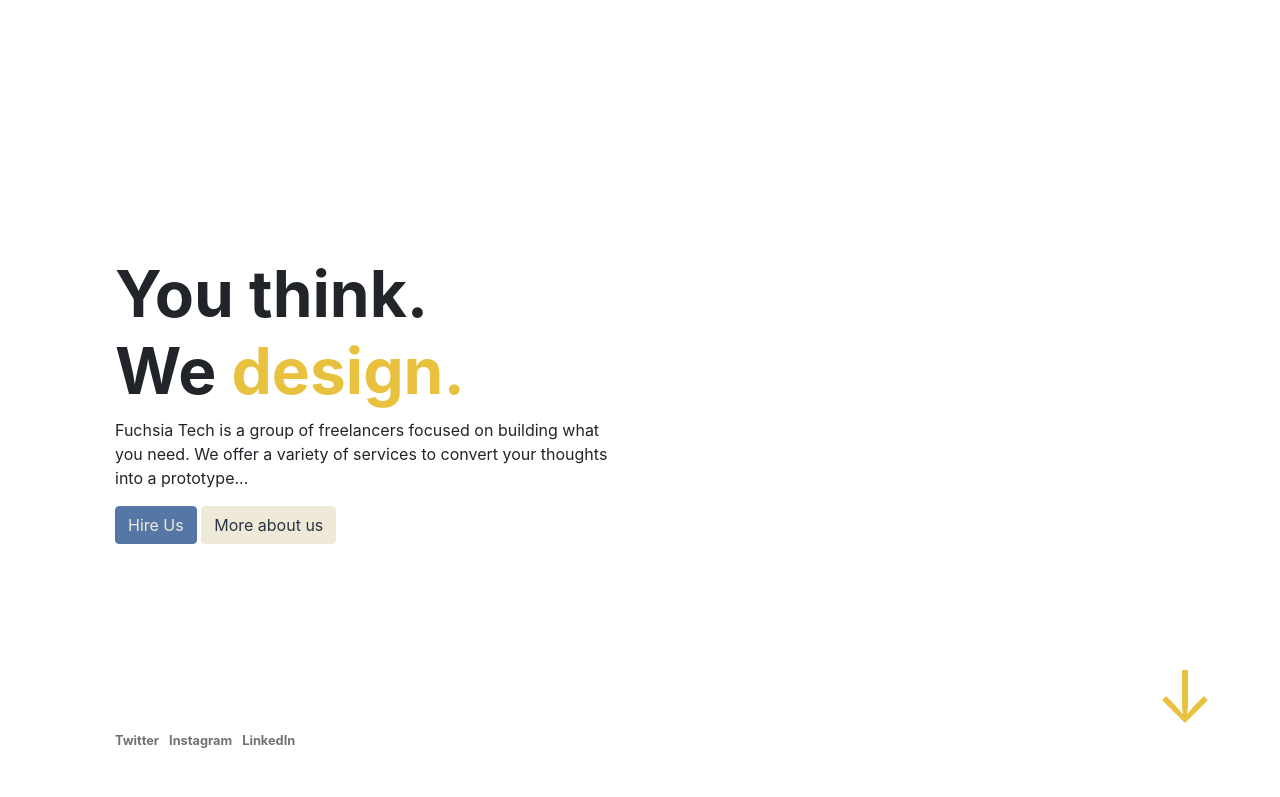
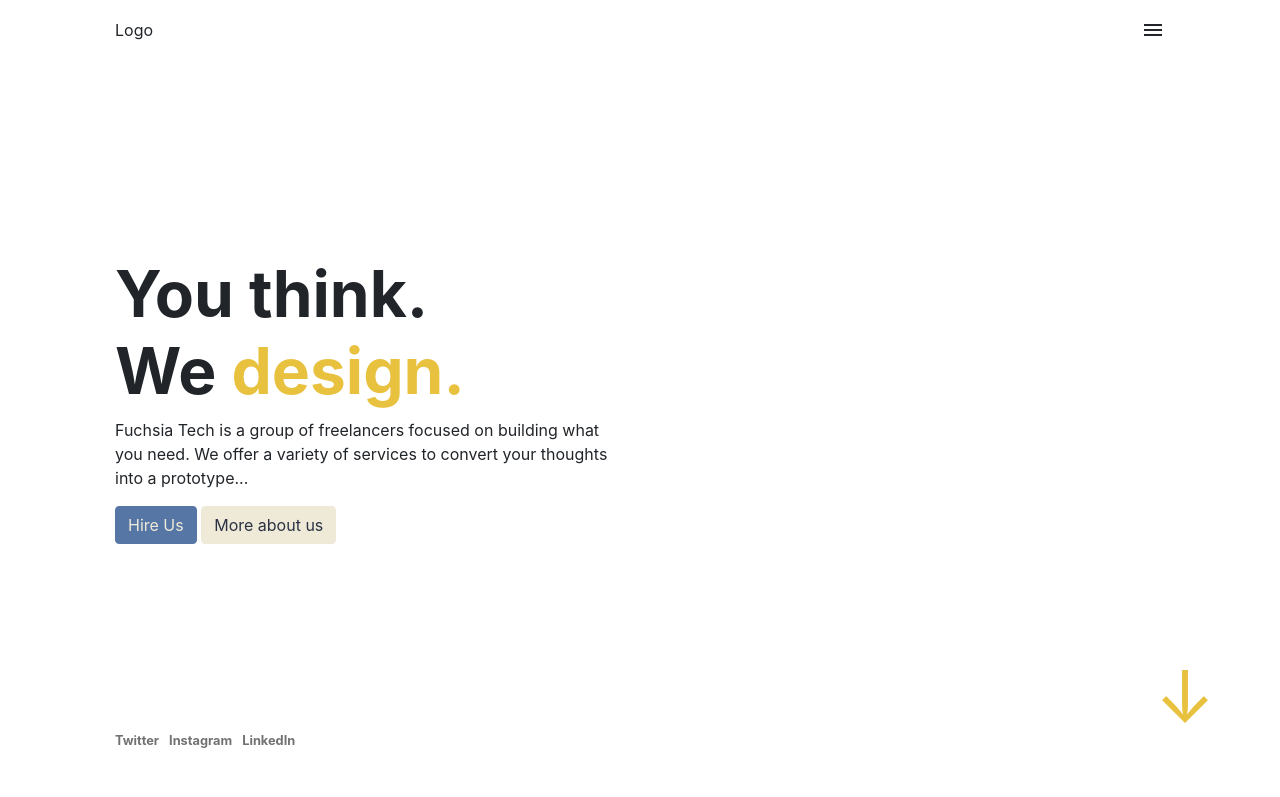
Before and after one commit to manasa-rajesh/website-fuchsiatech, a plain HTML site: page index.html in a window 1280 px wide. Shown: the top 797 px of the page. Drawn offline with nearby package versions, Linux system fonts and the light colour scheme; files that its build step writes are made by us from their sources; files whose address does not match are found by name.

Commit message:
Added navbar

```diff
--- a/index.html
+++ b/index.html
@@ -9,7 +9,23 @@
     </head>
     <body>
         <!--- Navbar  -->
+
+        <!--- Side Menu --->
+        <div>
+
+        </div>
+
         <navbar>
+            <div class="container-fluid navbar-enc">
+                <div>
+                    <div class="logo">
+                        Logo
+                    </div>
+                    <div class="menu">
+                        <i class="material-icons">menu</i>
+                    </div>
+                </div>
+            </div>
         </navbar>
         <!-- Landing page  -->
         <section>
@@ -54,7 +70,7 @@
             </div>
         </section>
 
-
+        <!--- Why choose us page -->
         <section>
             <div class="container-fluid">
                 <div class="row">
@@ -113,13 +129,13 @@
 
         </section>
 
-
+        <!--- Hire us page -->
         <section>
             <div class="container-fluid hire-us-bg">
                 Want an idea to come to life? <span class="hire-us-highlight">Let's connect</span>
             </div>
         </section>
-
+        <!--- Footer -->
         <footer>
             <div class="container-fluid footer-enc">
                 <div class="footer-name">
--- a/src/css/index.css
+++ b/src/css/index.css
@@ -2,12 +2,37 @@
     color: rgb(232, 193, 63);
 }
 
+
+/*** Navbar *****/
+.navbar-enc{
+    height: 60px;
+    position: absolute;
+    top:0px;
+    left: 0px;
+    z-index: 11;
+}
+.navbar-enc div{
+    display: flex;
+    margin-right: 50px;
+    margin-left: 50px;
+    justify-content: space-between;
+    align-items: center;
+    height: 100%;
+}
+.logo{
+    justify-self: flex-start;
+}
+.menu{
+    justify-self: flex-end;
+    cursor: pointer;
+}
+
+
+/** Landing page **/
 .landing-enc{
     top:0;
     left: 0;
 }
-
-/** Landing page **/
 .landing-page-content {
     display: flex;
     padding-left: 100px;
```
